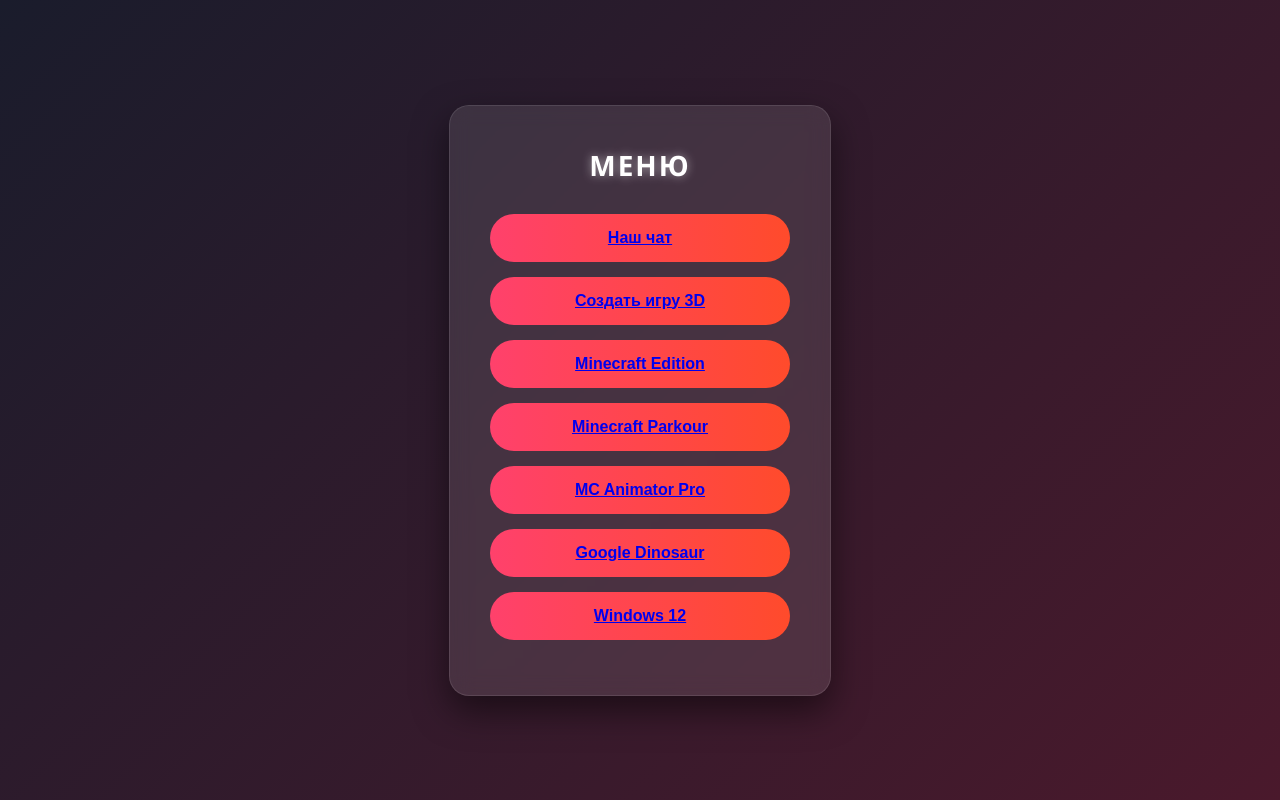
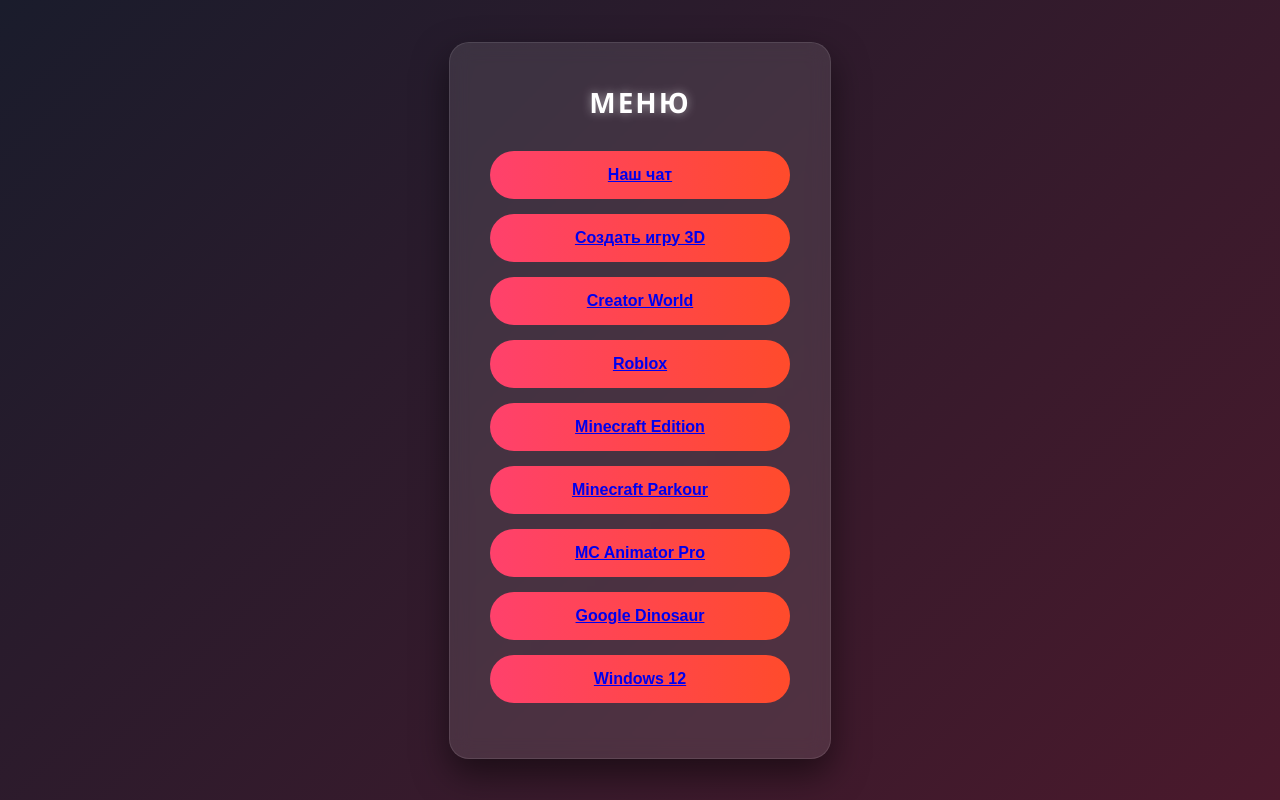
Before and after one commit to rbxmaks87-wq/neuroheroes.github.io, a plain HTML site: page index.html in a window 1280 px wide. Drawn offline with Linux system fonts and the light colour scheme.

Commit message:
Update index.html

```diff
--- a/index.html
+++ b/index.html
@@ -67,6 +67,8 @@
         <h2>Меню</h2>
         <button><a href="chat.html">Наш чат</a></button>
         <button><a href="create.html">Создать игру 3D</a></button>
+        <button><a href="index8.html">Creator World</a></button>
+        <button><a href="index7.html">Roblox</a></button>
         <button><a href="index6.html">Minecraft Edition</a></button>
         <button><a href="index5.html">Minecraft Parkour</a></button>
         <button><a href="index4.html">MC Animator Pro</a></button>
```
